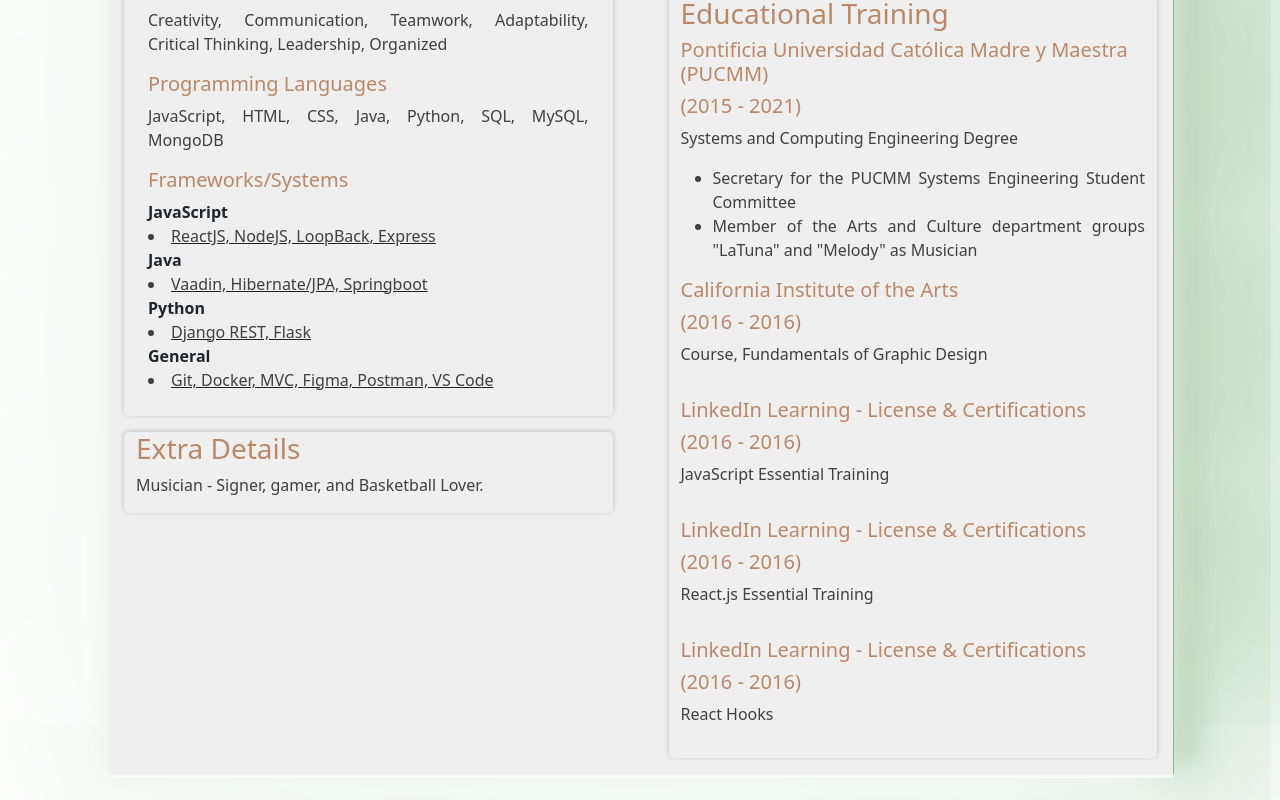
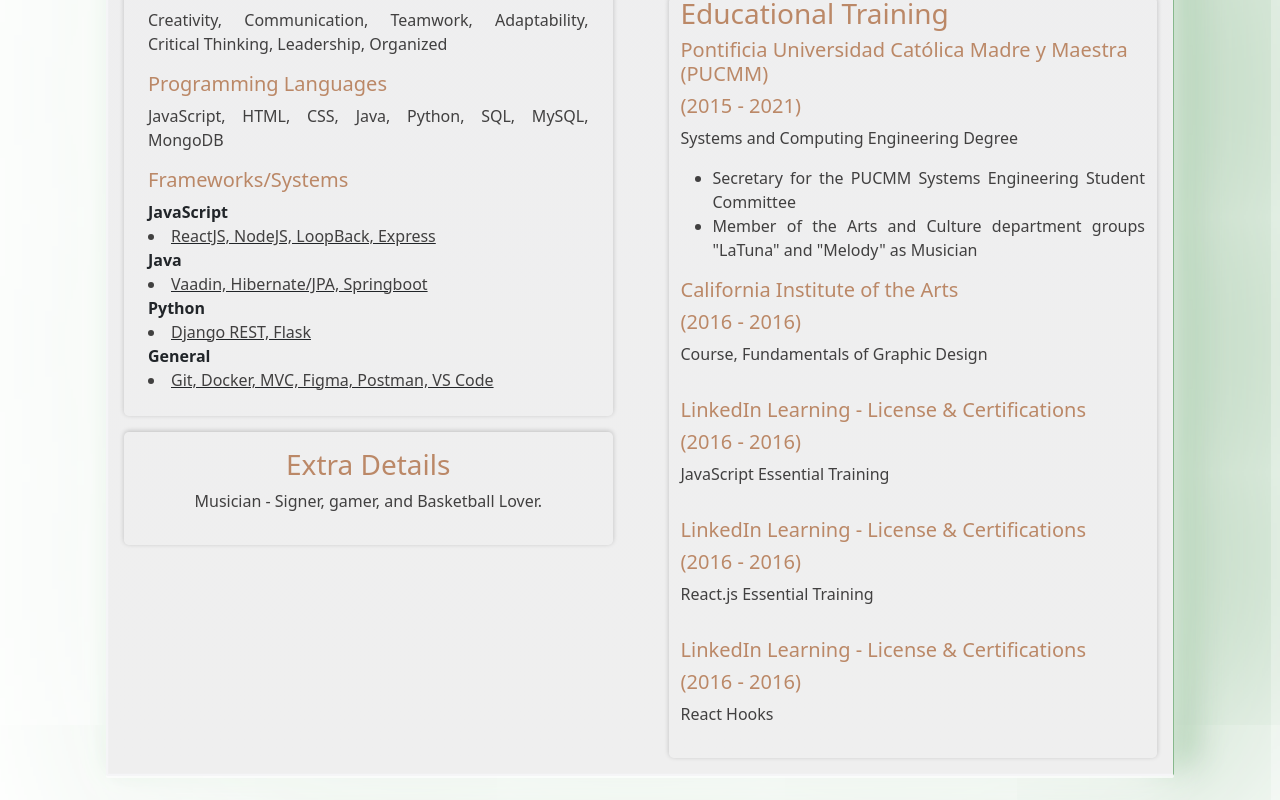
Before and after one commit to tomasjml/cv-tomas-molina, a React (Create React App) app: page / in a window 1280 px wide. Shown: the part 1054-1854 px from the top of the page. Built offline with nearby package versions, Linux system fonts and the light colour scheme.

Commit message:
Fix ExtraDetails

```diff
--- a/src/components/extra-details/ExtraDetails.js
+++ b/src/components/extra-details/ExtraDetails.js
@@ -2,9 +2,9 @@ import React from 'react';
 
 const ExtraDetails = ({detailsData}) => {
     return (
-        <div className="info">
-            <h3>Extra Details</h3>
-            <p>{detailsData}</p>
+        <div className="info p-3">
+            <h3 className="text-center">Extra Details</h3>
+            <p className="text-center">{detailsData}</p>
         </div>
     );
 }
```
